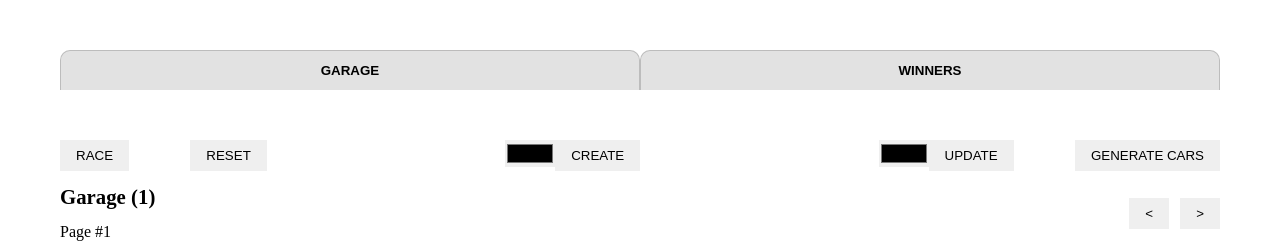
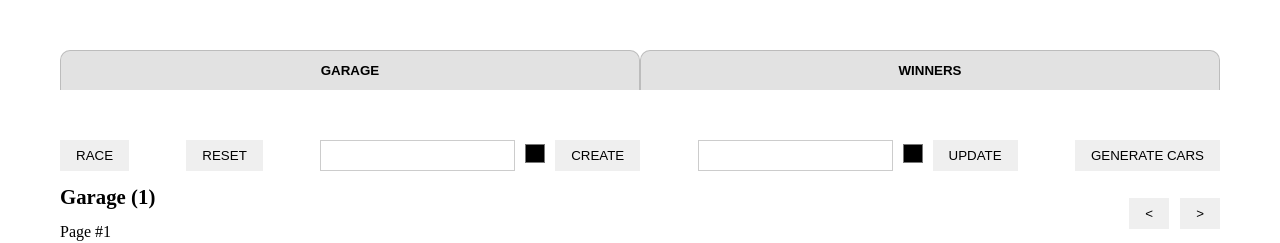
Before and after one commit to solidados/async-race, a React (Vite) app: page / in a window 1280 px wide. Shown: the top 243 px of the page. Built offline with nearby package versions, Linux system fonts and the light colour scheme.

Commit message:
refactor: swap input to CarOptionInput component

```diff
--- a/src/components/CarFeatures/CarFeatures.tsx
+++ b/src/components/CarFeatures/CarFeatures.tsx
@@ -1,6 +1,7 @@
 import { FC } from 'react';
 
 import Button from '../../ui/buttons/Button.tsx';
+import CarOptionInput from '../../ui/inputs/CarOptionInput.tsx';
 import './styles.scss';
 
 type CarFeatureOptions = {
@@ -9,8 +10,8 @@ type CarFeatureOptions = {
 
 const CarFeatures: FC<CarFeatureOptions> = (props) => (
   <div className="car-features">
-    <input type="text" />
-    <input type="color" />
+    <CarOptionInput inputType={'text'} />
+    <CarOptionInput inputType={'color'} />
     <Button
       className={`garage-btn-${props.blockName}`}
       text={`${props.blockName}`}
```
